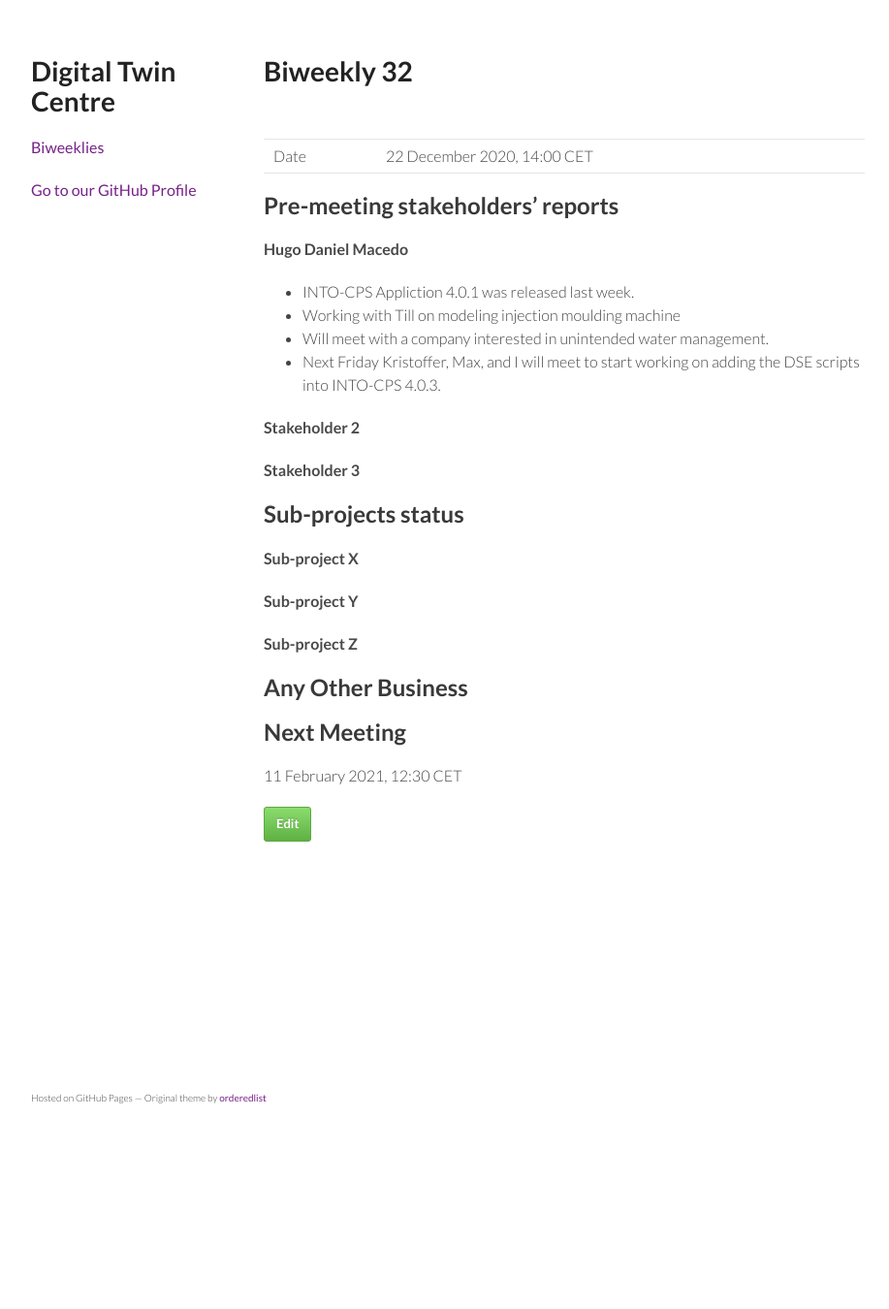
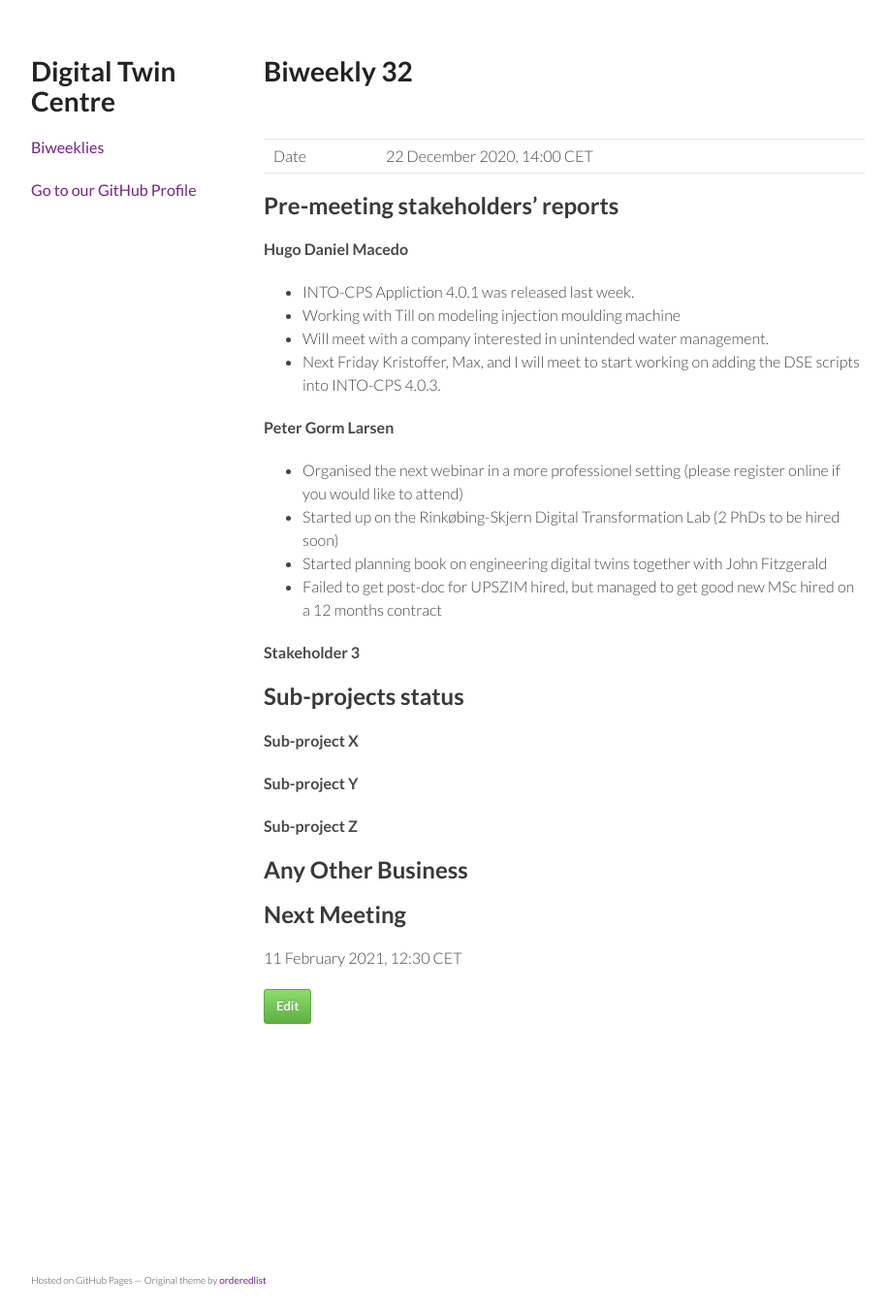
Before and after one commit to digitaltwincentre/digitaltwincentre.github.io, a Jekyll site: the page built from _biweeklies/Biweekly-32.md, in a window 1280 px wide. Shown: the whole page at 97% size, without its empty margins (178-1095 px from the left). Built offline with Jekyll 4.4.1, drawn with Linux system fonts in a browser that asks for light colours; nearby versions of some CDN libraries; before the commit the page ends 1162 px from its top, so only the background shows below that.

Commit message:
Update Biweekly-32.md

```diff
--- a/_biweeklies/Biweekly-32.md
+++ b/_biweeklies/Biweekly-32.md
@@ -27,7 +27,11 @@ date: 28 January 2021, 1230 CET
   * Next Friday Kristoffer, Max, and I will meet to start working on adding the DSE scripts
   into INTO-CPS 4.0.3.
 
-#### Stakeholder 2
+#### Peter Gorm Larsen
+* Organised the next webinar in a more professionel setting (please register online if you would like to attend)
+* Started up on the Rinkøbing-Skjern Digital Transformation Lab (2 PhDs to be hired soon)
+* Started planning book on engineering digital twins together with John Fitzgerald
+* Failed to get post-doc for UPSZIM hired, but managed to get good new MSc hired on a 12 months contract
 
 #### Stakeholder 3
 
```
